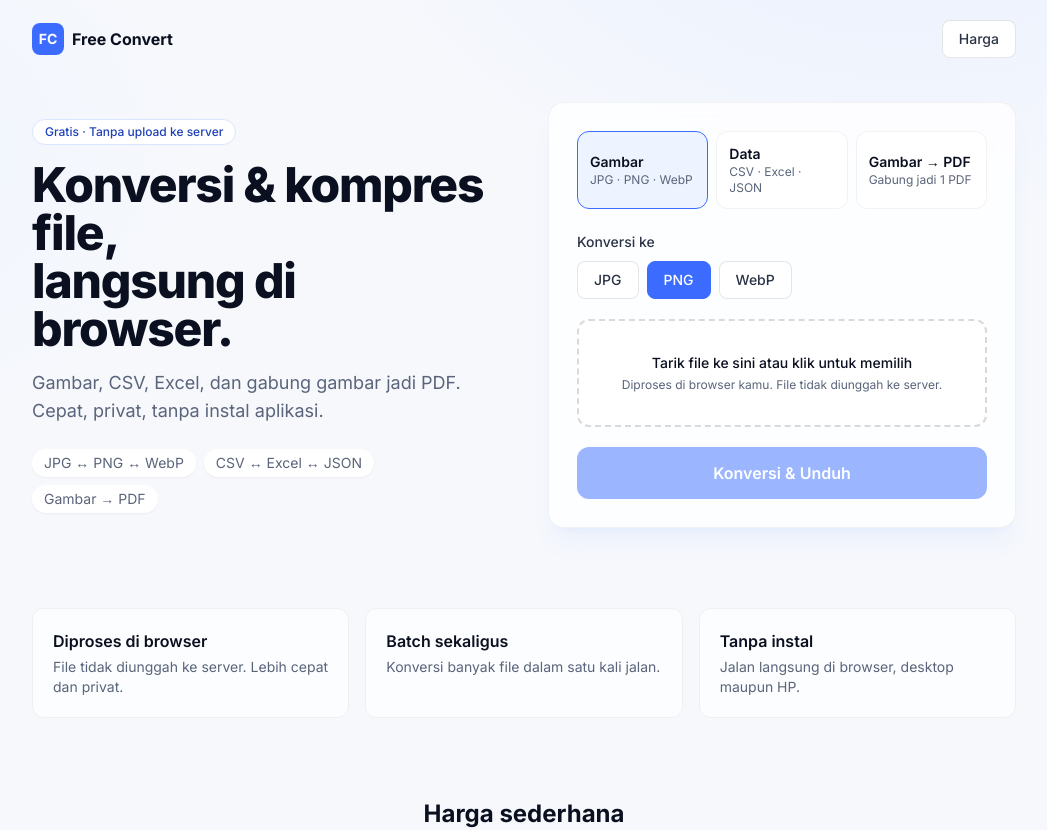
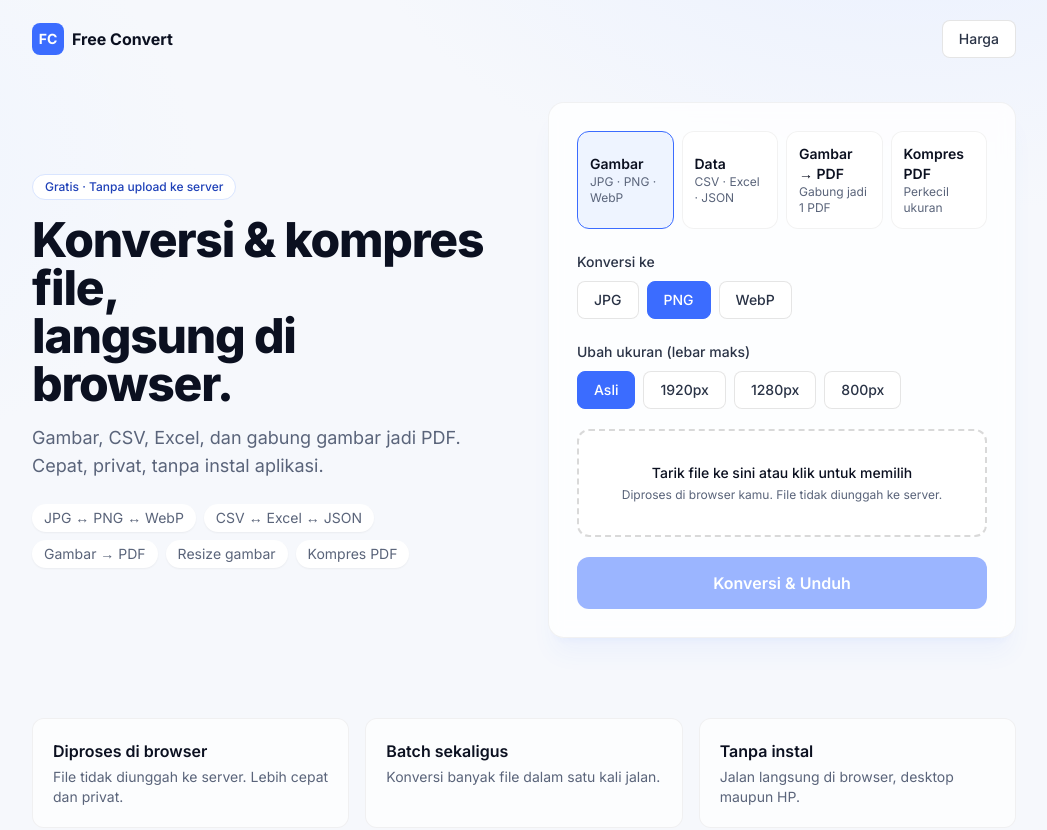
Before and after one commit to ganoolmovie5th-cell/free-convert-claude, a Next.js app: page / in a window 1280 px wide. Shown: the top 830 px of the page, without its empty margins (116-1163 px from the left). Built offline with nearby package versions, Linux system fonts and the light colour scheme.

Commit message:
Add image resize and PDF compress features

```diff
--- a/package.json
+++ b/package.json
@@ -12,6 +12,7 @@
     "@vercel/analytics": "^2.0.1",
     "jspdf": "^2.5.2",
     "next": "15.5.21",
+    "pdfjs-dist": "^4.10.38",
     "react": "^19.0.0",
     "react-dom": "^19.0.0",
     "xlsx": "^0.18.5"
--- a/src/app/page.tsx
+++ b/src/app/page.tsx
@@ -61,6 +61,12 @@ export default function Home() {
             </span>
             <span className="rounded-full bg-white px-3 py-1 shadow-sm">
               Gambar → PDF
+            </span>
+            <span className="rounded-full bg-white px-3 py-1 shadow-sm">
+              Resize gambar
+            </span>
+            <span className="rounded-full bg-white px-3 py-1 shadow-sm">
+              Kompres PDF
             </span>
           </div>
         </div>
--- a/src/components/Converter.tsx
+++ b/src/components/Converter.tsx
@@ -11,6 +11,7 @@ import {
 import { convertImage } from "@/lib/image";
 import { convertData } from "@/lib/data";
 import { imagesToPdf } from "@/lib/pdf";
+import { compressPdf } from "@/lib/pdfCompress";
 import { downloadAll, downloadBlob } from "@/lib/download";
 import { FREE_BATCH_LIMIT, PRO_PRICE_LABEL } from "@/lib/constants";
 
@@ -18,6 +19,15 @@ const KINDS: { value: ConvertKind; label: string; hint: string }[] = [
   { value: "image", label: "Gambar", hint: "JPG · PNG · WebP" },
   { value: "data", label: "Data", hint: "CSV · Excel · JSON" },
   { value: "pdf", label: "Gambar → PDF", hint: "Gabung jadi 1 PDF" },
+  { value: "pdfcompress", label: "Kompres PDF", hint: "Perkecil ukuran" },
+];
+
+// Resize presets for the image tab. 0 = original size.
+const RESIZE_PRESETS: { value: number; label: string }[] = [
+  { value: 0, label: "Asli" },
+  { value: 1920, label: "1920px" },
+  { value: 1280, label: "1280px" },
+  { value: 800, label: "800px" },
 ];
 
 function fmtSize(bytes: number) {
@@ -33,6 +43,7 @@ export default function Converter() {
   const [busy, setBusy] = useState(false);
   const [error, setError] = useState<string | null>(null);
   const [dragOver, setDragOver] = useState(false);
+  const [maxWidth, setMaxWidth] = useState(0);
   const inputRef = useRef<HTMLInputElement>(null);
 
   const targets = TARGETS_BY_KIND[kind];
@@ -74,10 +85,14 @@ export default function Converter() {
       } else {
         const results: ConvertResult[] = [];
         for (const f of files) {
-          const res =
-            kind === "image"
-              ? await convertImage(f, target)
-              : await convertData(f, target);
+          let res: ConvertResult;
+          if (kind === "image") {
+            res = await convertImage(f, target, { maxWidth });
+          } else if (kind === "pdfcompress") {
+            res = await compressPdf(f);
+          } else {
+            res = await convertData(f, target);
+          }
           results.push(res);
         }
         downloadAll(results);
@@ -87,7 +102,7 @@ export default function Converter() {
     } finally {
       setBusy(false);
     }
-  }, [files, kind, target, overLimit]);
+  }, [files, kind, target, overLimit, maxWidth]);
 
   const totalSize = useMemo(
     () => files.reduce((s, f) => s + f.size, 0),
@@ -97,7 +112,7 @@ export default function Converter() {
   return (
     <div className="rounded-2xl border border-black/5 bg-white/80 p-5 shadow-xl shadow-brand-500/5 backdrop-blur sm:p-7">
       {/* Kind tabs */}
-      <div className="grid grid-cols-3 gap-2">
+      <div className="grid grid-cols-2 gap-2 sm:grid-cols-4">
         {KINDS.map((k) => {
           const active = k.value === kind;
           return (
@@ -120,7 +135,7 @@ export default function Converter() {
       </div>
 
       {/* Target format */}
-      {kind !== "pdf" && (
+      {kind !== "pdf" && kind !== "pdfcompress" && (
         <div className="mt-5">
           <label className="text-sm font-medium text-ink-700">
             Konversi ke
@@ -140,6 +155,39 @@ export default function Converter() {
               </button>
             ))}
           </div>
+        </div>
+      )}
+
+      {/* Resize (image only) */}
+      {kind === "image" && (
+        <div className="mt-5">
+          <label className="text-sm font-medium text-ink-700">
+            Ubah ukuran (lebar maks)
+          </label>
+          <div className="mt-2 flex flex-wrap gap-2">
+            {RESIZE_PRESETS.map((p) => (
+              <button
+                key={p.value}
+                onClick={() => setMaxWidth(p.value)}
+                className={`rounded-lg border px-4 py-2 text-sm font-medium transition ${
+                  maxWidth === p.value
+                    ? "border-brand-500 bg-brand-500 text-white"
+                    : "border-black/10 bg-white text-ink-700 hover:border-brand-300"
+                }`}
+              >
+                {p.label}
+              </button>
+            ))}
+          </div>
+        </div>
+      )}
+
+      {/* Compress PDF note */}
+      {kind === "pdfcompress" && (
+        <div className="mt-5 rounded-lg border border-black/10 bg-brand-50/60 px-4 py-3 text-sm text-ink-700">
+          Perkecil ukuran PDF dengan render ulang halaman. Teks akan menjadi
+          gambar (tidak bisa diseleksi). Cocok untuk hasil scan dan PDF berisi
+          foto.
         </div>
       )}
 
@@ -243,7 +291,9 @@ export default function Converter() {
           ? "Memproses…"
           : kind === "pdf"
             ? "Gabungkan jadi PDF"
-            : "Konversi & Unduh"}
+            : kind === "pdfcompress"
+              ? "Kompres & Unduh"
+              : "Konversi & Unduh"}
       </button>
     </div>
   );
--- a/src/lib/image.ts
+++ b/src/lib/image.ts
@@ -17,18 +17,34 @@ async function loadBitmap(file: File): Promise<ImageBitmap> {
   return await createImageBitmap(file);
 }
 
+export interface ImageOptions {
+  quality?: number;
+  // Downscale so width does not exceed maxWidth (keeps aspect ratio).
+  // 0 or undefined = keep original size.
+  maxWidth?: number;
+}
+
 export async function convertImage(
   file: File,
   target: TargetFormat,
-  quality = 0.85,
+  opts: ImageOptions = {},
 ): Promise<ConvertResult> {
+  const { quality = 0.85, maxWidth = 0 } = opts;
   const mime = MIME[target];
   if (!mime) throw new Error("Format gambar tidak didukung: " + target);
 
   const bitmap = await loadBitmap(file);
+
+  let w = bitmap.width;
+  let h = bitmap.height;
+  if (maxWidth > 0 && w > maxWidth) {
+    h = Math.round((h * maxWidth) / w);
+    w = maxWidth;
+  }
+
   const canvas = document.createElement("canvas");
-  canvas.width = bitmap.width;
-  canvas.height = bitmap.height;
+  canvas.width = w;
+  canvas.height = h;
   const ctx = canvas.getContext("2d");
   if (!ctx) throw new Error("Canvas tidak tersedia di browser ini.");
 
@@ -37,7 +53,7 @@ export async function convertImage(
     ctx.fillStyle = "#ffffff";
     ctx.fillRect(0, 0, canvas.width, canvas.height);
   }
-  ctx.drawImage(bitmap, 0, 0);
+  ctx.drawImage(bitmap, 0, 0, w, h);
   bitmap.close();
 
   const blob = await new Promise<Blob | null>((resolve) =>
--- /dev/null
+++ b/src/lib/pdfCompress.ts
@@ -0,0 +1,69 @@
+import { jsPDF } from "jspdf";
+import { baseName, ConvertResult } from "./types";
+
+// pdfjs-dist is dynamically imported (client-only) to keep it out of SSR.
+// Rendering each page to a JPEG and rebuilding the PDF shrinks file size.
+// Trade-off: text becomes an image (no longer selectable/searchable).
+
+// Lower scale = smaller output. 1.5 keeps readable detail at reduced size.
+const RENDER_SCALE = 1.5;
+
+export interface PdfCompressOptions {
+  // JPEG quality 0..1. Lower = smaller file. Default medium.
+  quality?: number;
+}
+
+export async function compressPdf(
+  file: File,
+  opts: PdfCompressOptions = {},
+): Promise<ConvertResult> {
+  const { quality = 0.6 } = opts;
+
+  const pdfjs = await import("pdfjs-dist");
+  // Match worker to the installed version via CDN (no bundler worker config).
+  pdfjs.GlobalWorkerOptions.workerSrc = `https://cdnjs.cloudflare.com/ajax/libs/pdf.js/${pdfjs.version}/pdf.worker.min.mjs`;
+
+  const data = await file.arrayBuffer();
+  const doc = await pdfjs.getDocument({ data }).promise;
+
+  let out: jsPDF | null = null;
+
+  for (let n = 1; n <= doc.numPages; n++) {
+    const page = await doc.getPage(n);
+    const viewport = page.getViewport({ scale: RENDER_SCALE });
+
+    const canvas = document.createElement("canvas");
+    canvas.width = Math.ceil(viewport.width);
+    canvas.height = Math.ceil(viewport.height);
+    const ctx = canvas.getContext("2d");
+    if (!ctx) throw new Error("Canvas tidak tersedia di browser ini.");
+
+    // White background so transparent areas render as white in JPEG.
+    ctx.fillStyle = "#ffffff";
+    ctx.fillRect(0, 0, canvas.width, canvas.height);
+
+    await page.render({ canvasContext: ctx, viewport }).promise;
+
+    const jpeg = canvas.toDataURL("image/jpeg", quality);
+
+    // Page size in points based on the rendered pixels at 72 dpi equivalent.
+    const ptW = viewport.width / RENDER_SCALE;
+    const ptH = viewport.height / RENDER_SCALE;
+
+    if (!out) {
+      out = new jsPDF({
+        unit: "pt",
+        format: [ptW, ptH],
+        orientation: ptW > ptH ? "landscape" : "portrait",
+      });
+    } else {
+      out.addPage([ptW, ptH], ptW > ptH ? "landscape" : "portrait");
+    }
+    out.addImage(jpeg, "JPEG", 0, 0, ptW, ptH);
+  }
+
+  if (!out) throw new Error("PDF kosong atau gagal dibaca.");
+
+  const blob = out.output("blob");
+  return { blob, filename: `${baseName(file.name)}-kompres.pdf` };
+}
--- a/src/lib/types.ts
+++ b/src/lib/types.ts
@@ -1,4 +1,4 @@
-export type ConvertKind = "image" | "data" | "pdf";
+export type ConvertKind = "image" | "data" | "pdf" | "pdfcompress";
 
 export type TargetFormat =
   | "jpeg"
@@ -18,6 +18,7 @@ export const ACCEPT_BY_KIND: Record<ConvertKind, string> = {
   image: "image/jpeg,image/png,image/webp",
   data: ".csv,.xlsx,.xls,text/csv",
   pdf: "image/jpeg,image/png,image/webp",
+  pdfcompress: "application/pdf,.pdf",
 };
 
 export const TARGETS_BY_KIND: Record<
@@ -35,6 +36,7 @@ export const TARGETS_BY_KIND: Record<
     { value: "json", label: "JSON" },
   ],
   pdf: [{ value: "pdf", label: "PDF (gabung)" }],
+  pdfcompress: [{ value: "pdf", label: "PDF (kompres)" }],
 };
 
 export function baseName(name: string): string {
```
Also changed, not shown: 1 other file (tests, documents, lock files or other folders).
